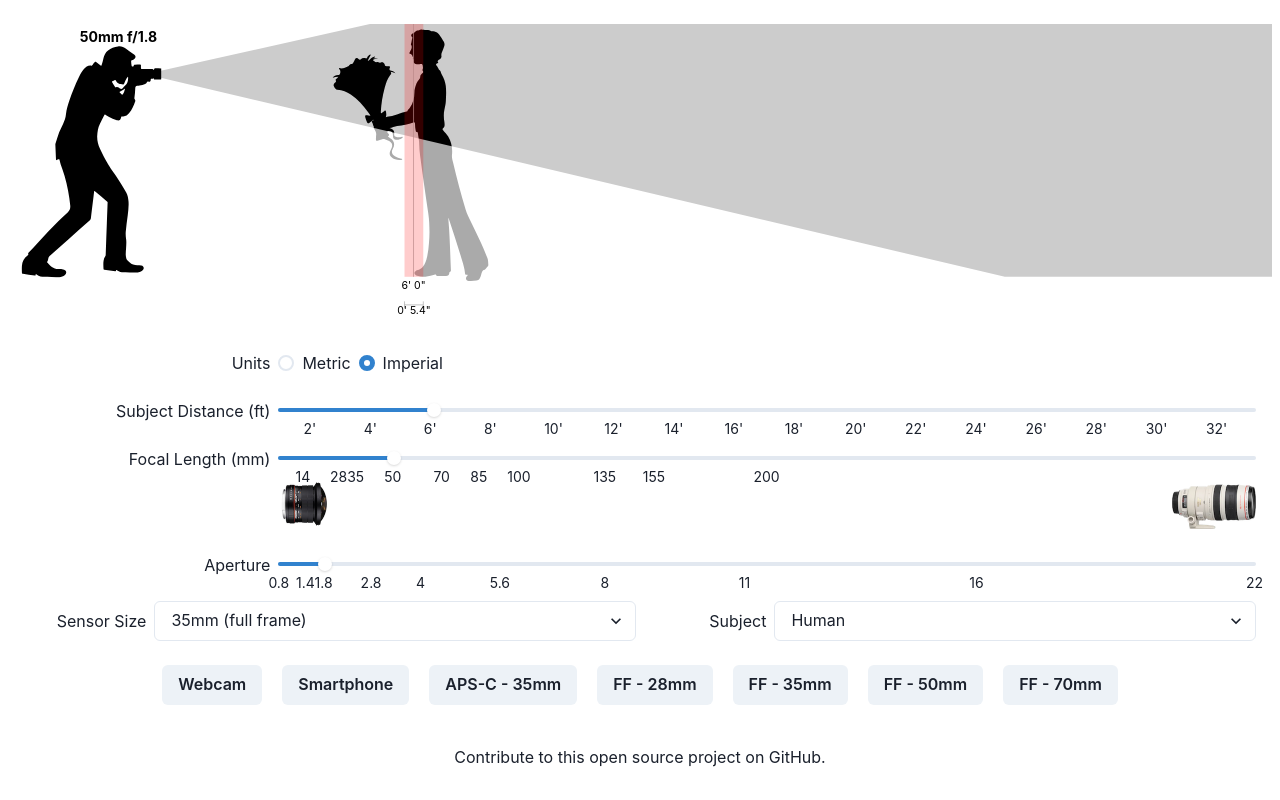
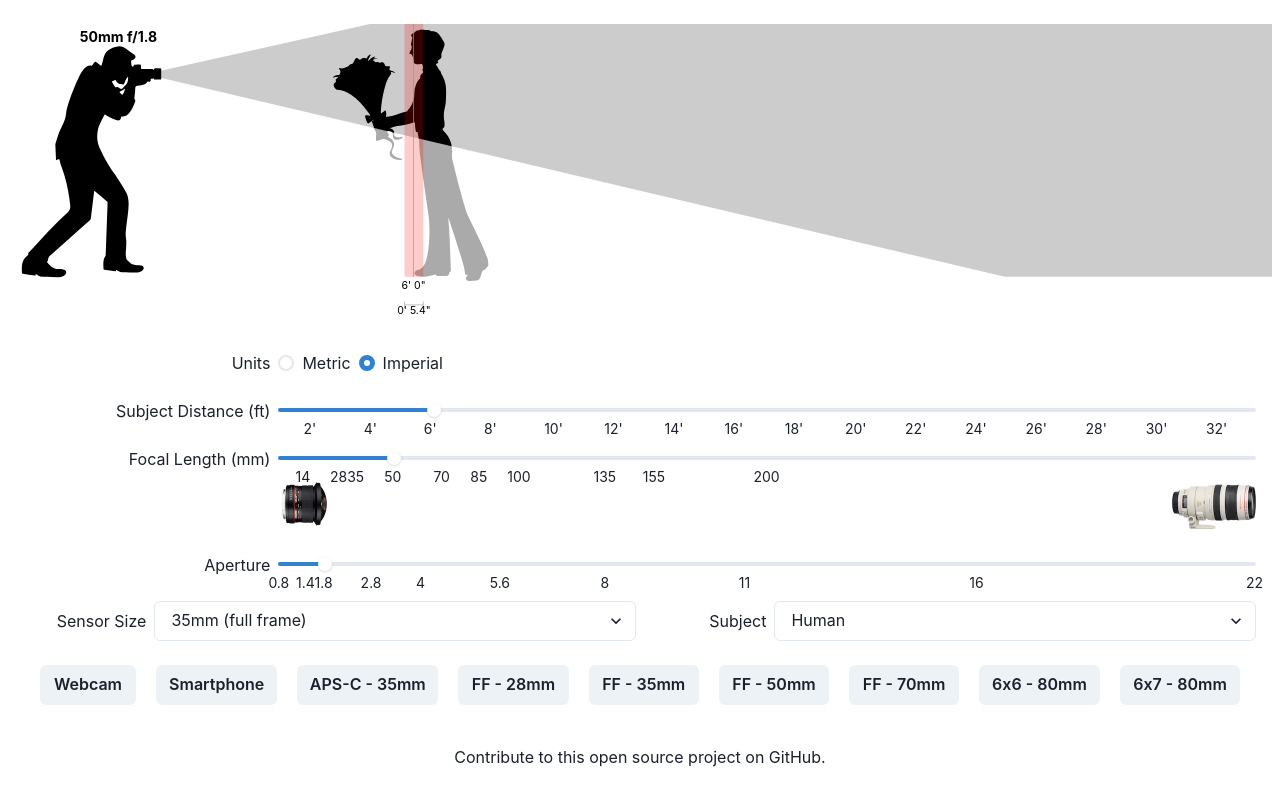
Before and after one commit to jherr/depth-of-field, a React (Vite) app: page / in a window 1280 px wide. Built offline with nearby package versions, Linux system fonts and the light colour scheme.

Commit message:
Added 6x6 and 6x7 medium format

```diff
--- a/src/App.tsx
+++ b/src/App.tsx
@@ -46,6 +46,14 @@ const CIRCLES_OF_CONFUSION: Record<
   "Micro Four Thirds": {
     coc: 0.015,
     sensorHeight: 13,
+  },
+  "6x6 (Medium Format)": {
+    coc: 0.02,
+    sensorHeight: 60,
+  },
+  "6x7 (Medium Format)": {
+    coc: 0.025,
+    sensorHeight: 70,
   },
 };
 
@@ -104,6 +112,20 @@ const COMMON_SETUPS: {
     aperture: 2.8,
     idealDistance: 96,
     sensor: "35mm (full frame)",
+  },
+  {
+    name: "6x6 - 80mm",
+    focalLength: 80,
+    aperture: 2.8,
+    idealDistance: 90,
+    sensor: "6x6 (Medium Format)",
+  },
+  {
+    name: "6x7 - 80mm",
+    focalLength: 80,
+    aperture: 2.8,
+    idealDistance: 80,
+    sensor: "6x7 (Medium Format)",
   },
 ];
 
```
Also changed, not shown: 1 other file (tests, documents, lock files or other folders).
